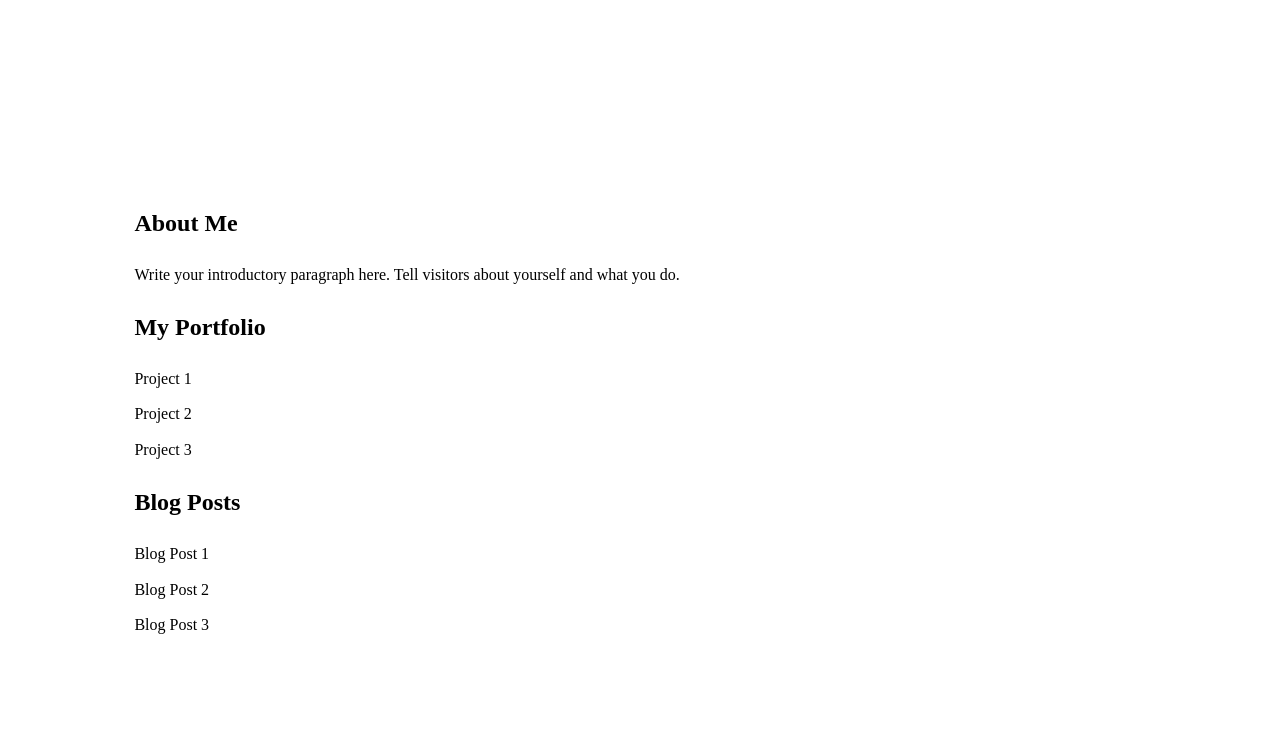
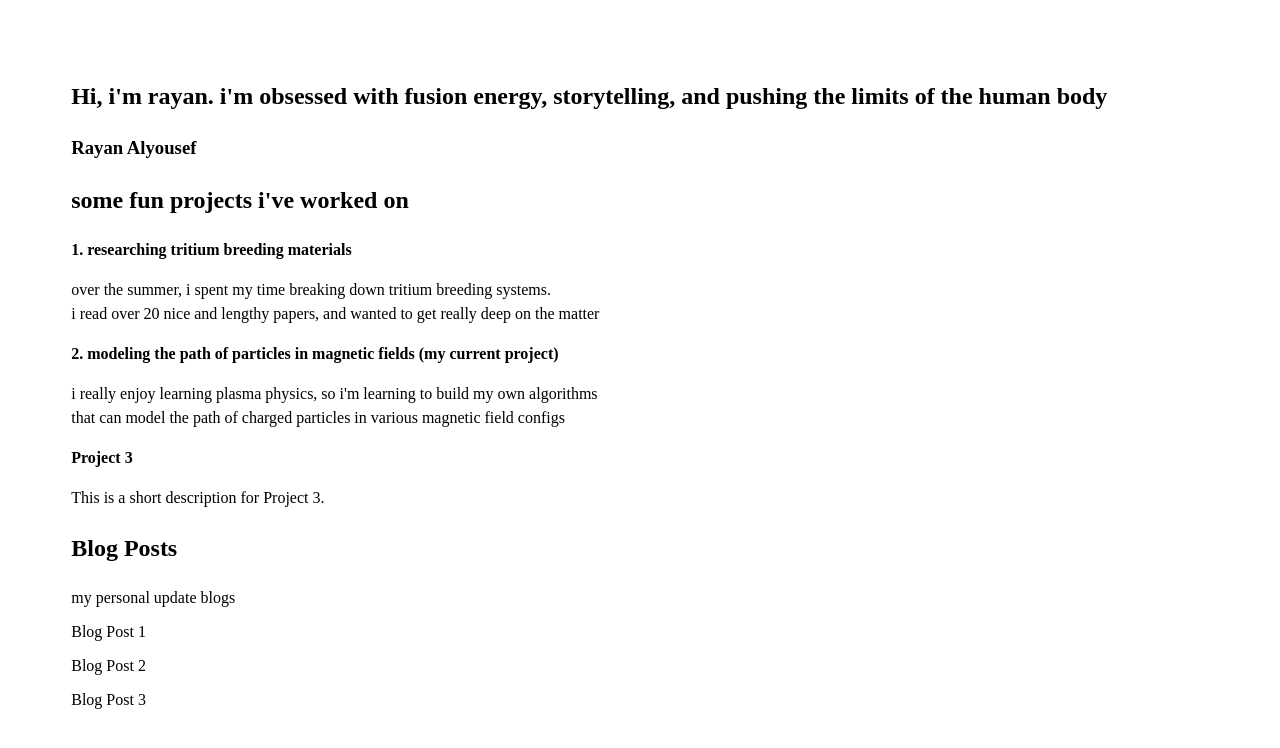
Before and after one commit to rayancoding/rayancoding, a plain HTML site: page index.html in a window 1280 px wide. Drawn offline with Linux system fonts and the light colour scheme.

Commit message:
startin the construction

```diff
--- a/index.html
+++ b/index.html
@@ -5,37 +5,63 @@
 <head>
     <meta charset="UTF-8">
     <meta name="viewport" content="width=device-width, initial-scale=1.0">
-    <title>Rayan Alyousef</title>
+    <title></title>
     <style>
-        body { font-family: inherit; line-height: 1.6; text-align: left; }
-        .container { width: 80%; margin: auto; overflow: hidden; }
-        header { background: none; color: white; padding: 20px; }
-        section { margin: 20px 0; }
-        .portfolio-item, .blog-post { margin-bottom: 10px; }
+        body {
+            font-family: inherit;
+            line-height: 1.5;
+            text-align: left;
+            color: #000000;
+            padding-left: 0px;
+            padding-top: 50px;
+        }
+        .container {
+            width: 90%;
+            margin: auto;
+            overflow: hidden;
+        }
+        header {
+            background: none;
+            color: rgb(0, 0, 0);
+            padding: 10px;
+        }
+        section {
+            margin: 10px 0;
+        }
+        .portfolio-item, .blog-post {
+            margin-bottom: 10px;
+        }
     </style>
 </head>
-<body>
-    <header>
-        <h1>Your Name</h1>
-        <p>Your Professional Tagline</p>
-    </header>
-
+<body></body>
     <div class="container">
         <section id="introduction">
-            <h2>About Me</h2>
-            <p>Write your introductory paragraph here. Tell visitors about yourself and what you do.</p>
+            <h2>Hi, i'm rayan. i'm obsessed with fusion energy, storytelling, and pushing the limits of the human body</h2>
+            <h3>Rayan Alyousef</h3>
         </section>
 
         <section id="portfolio">
-            <h2>My Portfolio</h2>
-            <div class="portfolio-item">Project 1</div>
-            <div class="portfolio-item">Project 2</div>
-            <div class="portfolio-item">Project 3</div>
+            <h2>some fun projects i've worked on</h2>
+            <div class="portfolio-item">
+                <strong>1. researching tritium breeding materials</strong>
+                <p>over the summer, i spent my time breaking down tritium breeding systems. <br>
+                i read over 20 nice and lengthy papers, and wanted to get really deep on the matter</p>
+            </div>
+            <div class="portfolio-item">
+                <strong>2. modeling the path of particles in magnetic fields (my current project)</strong>
+                <p>i really enjoy learning plasma physics, so i'm learning to build my own algorithms <br>
+                    that can model the path of charged particles in various magnetic field configs</p>
+            </div>
+            <div class="portfolio-item">
+                <strong>Project 3</strong>
+                <p>This is a short description for Project 3.</p>
+            </div>
             <!-- Add more projects here -->
         </section>
 
         <section id="blog">
             <h2>Blog Posts</h2>
+            <div class="blog-post">my personal update blogs</div>
             <div class="blog-post">Blog Post 1</div>
             <div class="blog-post">Blog Post 2</div>
             <div class="blog-post">Blog Post 3</div>
```
